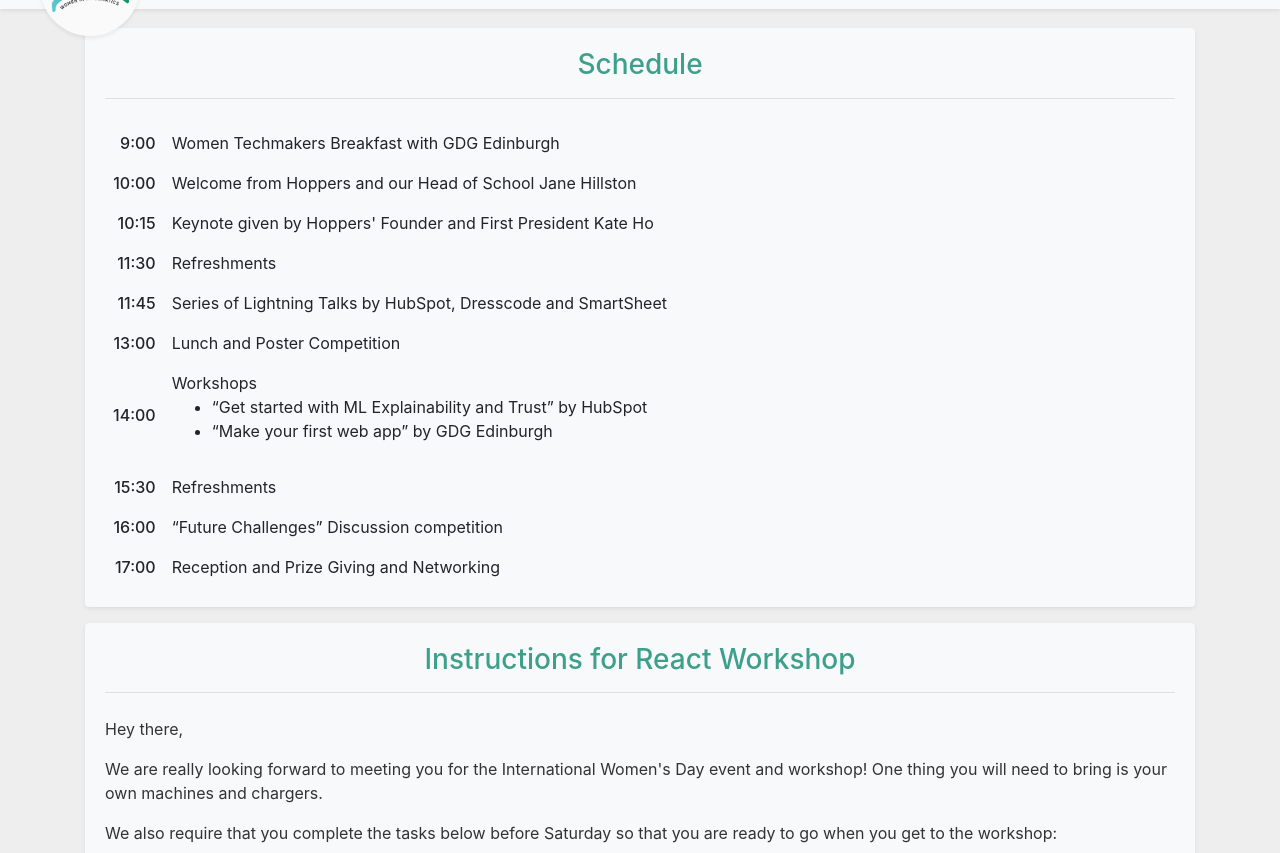
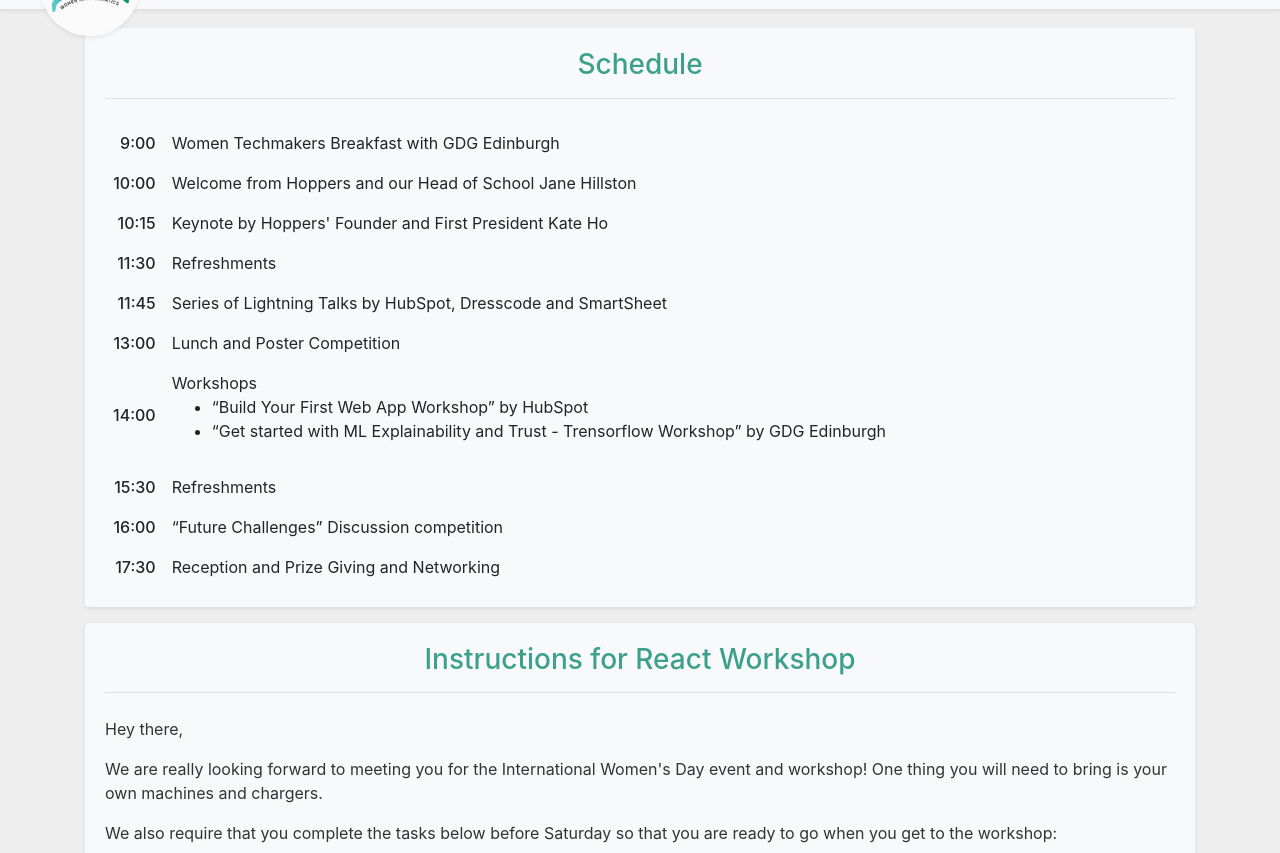
Before and after one commit to edinburgh-hoppers/website, a Jekyll site: the page built from _pages/iwd20.html, in a window 1280 px wide and 900 px high, scrolled down 913 px, cut to the strip 47-900 px from the top of the window. Built offline with Jekyll 4.4.1, drawn with Linux system fonts in a browser that asks for light colours.

Commit message:
Updated schedule at IWD20

```diff
--- a/_data/schedule-iwd20.yml
+++ b/_data/schedule-iwd20.yml
@@ -3,7 +3,7 @@
 - time: "10:00"
   description: "Welcome from Hoppers and our Head of School Jane Hillston"
 - time: "10:15"
-  description: "Keynote given by Hoppers' Founder and First President Kate Ho"
+  description: "Keynote by Hoppers' Founder and First President Kate Ho"
 - time: "11:30"
   description: "Refreshments"
 - time: "11:45"
@@ -12,11 +12,12 @@
   description: "Lunch and Poster Competition"
 - time: "14:00"
   description: "Workshops
-                <ul><li>&ldquo;Get started with ML Explainability and Trust&rdquo; by HubSpot</li>
-                <li>&ldquo;Make your first web app&rdquo; by GDG Edinburgh</li></ul>"
+                <ul><li>&ldquo;Build Your First Web App Workshop&rdquo; by HubSpot</li>
+                <li>&ldquo;Get started with ML Explainability and Trust - Trensorflow Workshop&rdquo;
+                    by GDG Edinburgh</li></ul>"
 - time: "15:30"
   description: "Refreshments"
 - time: "16:00"
   description: "&ldquo;Future Challenges&rdquo; Discussion competition"
-- time: "17:00"
+- time: "17:30"
   description: "Reception and Prize Giving and Networking"
```
Also changed, not shown: 1 other file.
